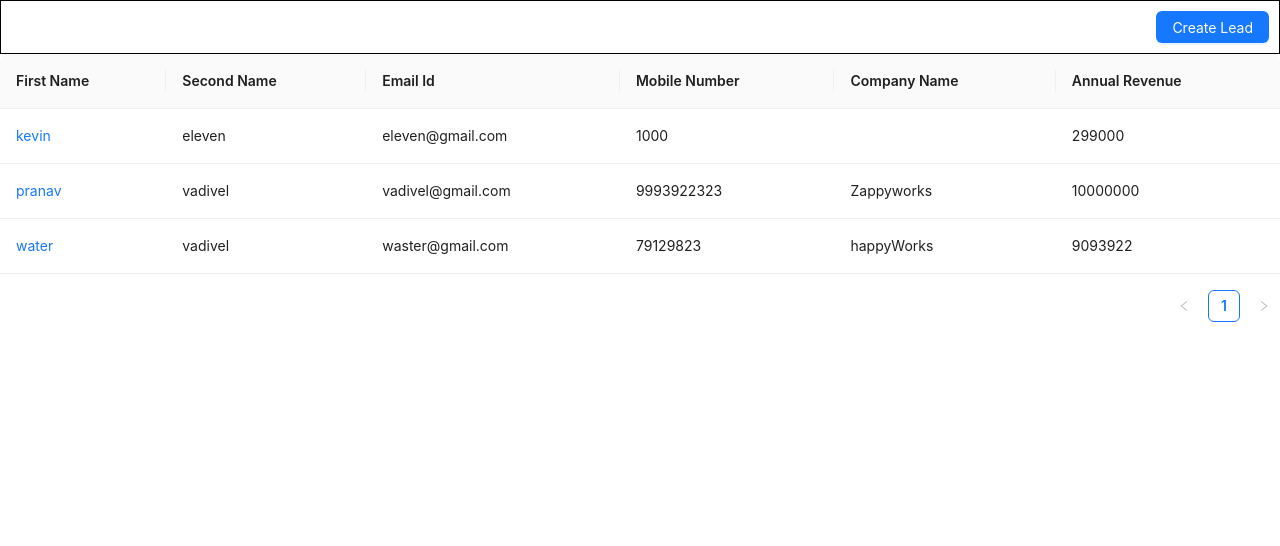
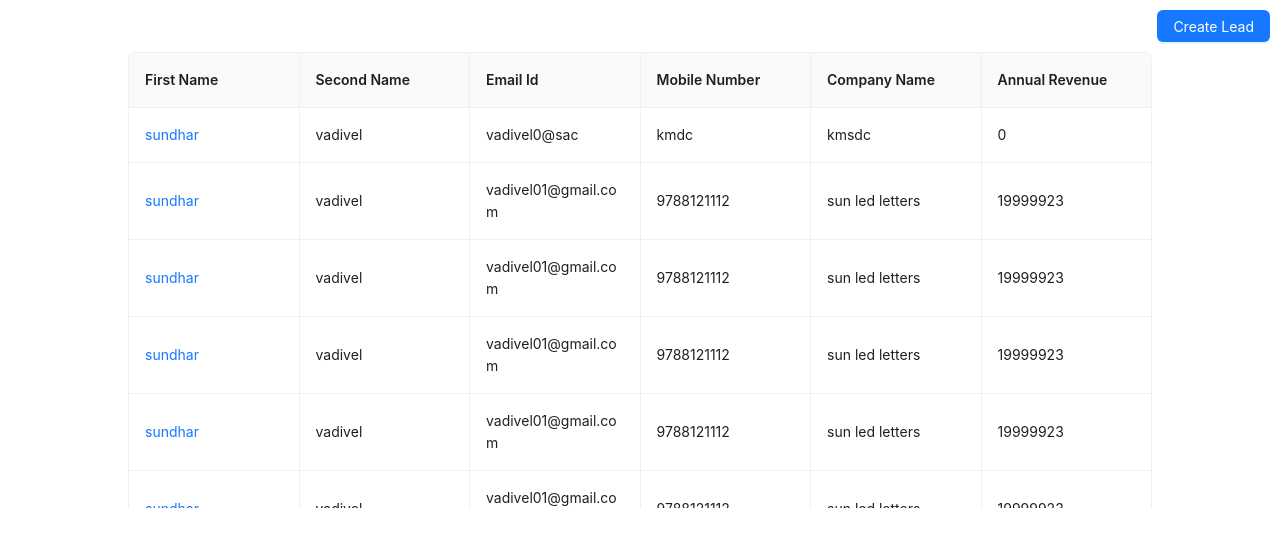
Before and after one commit to REOpranav/crm, a React (Create React App) app: page /leadboard in a window 1280 px wide. Shown: the top 546 px of the page. Built offline with nearby package versions, Linux system fonts and the light colour scheme; data requests are answered from the project's data file.

Commit message:
add css file for form and simple changes in laedboard

```diff
--- a/DB/db.json
+++ b/DB/db.json
@@ -1,30 +1,143 @@
 {
   "leads": [
     {
-      "id": "8bf9",
-      "firstname": "kevin",
-      "lastname": "eleven",
-      "email": "eleven@gmail.com",
-      "mobile": "1000",
-      "annualrevenue": "299000"
+      "id": "8526",
+      "firstname": "sundhar",
+      "lastname": "vadivel",
+      "email": "vadivel0@sac",
+      "mobile": "kmdc",
+      "companyName": "kmsdc",
+      "annualrevenue": ""
     },
     {
-      "id": "7d3f",
-      "firstname": "pranav",
+      "id": "ea55",
+      "firstname": "sundhar",
       "lastname": "vadivel",
-      "email": "vadivel@gmail.com",
-      "mobile": "9993922323",
-      "companyName": "Zappyworks",
-      "annualrevenue": "10000000"
+      "email": "vadivel01@gmail.com",
+      "mobile": "9788121112",
+      "companyName": "sun led letters",
+      "annualrevenue": "19999923"
     },
     {
-      "id": "67b5",
-      "firstname": "water",
+      "id": "ea55",
+      "firstname": "sundhar",
       "lastname": "vadivel",
-      "email": "waster@gmail.com",
-      "mobile": "79129823",
-      "companyName": "happyWorks",
-      "annualrevenue": "9093922"
+      "email": "vadivel01@gmail.com",
+      "mobile": "9788121112",
+      "companyName": "sun led letters",
+      "annualrevenue": "19999923"
+    },{
+      "id": "ea55",
+      "firstname": "sundhar",
+      "lastname": "vadivel",
+      "email": "vadivel01@gmail.com",
+      "mobile": "9788121112",
+      "companyName": "sun led letters",
+      "annualrevenue": "19999923"
+    },{
+      "id": "ea55",
+      "firstname": "sundhar",
+      "lastname": "vadivel",
+      "email": "vadivel01@gmail.com",
+      "mobile": "9788121112",
+      "companyName": "sun led letters",
+      "annualrevenue": "19999923"
+    },{
+      "id": "ea55",
+      "firstname": "sundhar",
+      "lastname": "vadivel",
+      "email": "vadivel01@gmail.com",
+      "mobile": "9788121112",
+      "companyName": "sun led letters",
+      "annualrevenue": "19999923"
+    },{
+      "id": "ea55",
+      "firstname": "sundhar",
+      "lastname": "vadivel",
+      "email": "vadivel01@gmail.com",
+      "mobile": "9788121112",
+      "companyName": "sun led letters",
+      "annualrevenue": "19999923"
+    },{
+      "id": "ea55",
+      "firstname": "sundhar",
+      "lastname": "vadivel",
+      "email": "vadivel01@gmail.com",
+      "mobile": "9788121112",
+      "companyName": "sun led letters",
+      "annualrevenue": "19999923"
+    },{
+      "id": "ea55",
+      "firstname": "sundhar",
+      "lastname": "vadivel",
+      "email": "vadivel01@gmail.com",
+      "mobile": "9788121112",
+      "companyName": "sun led letters",
+      "annualrevenue": "19999923"
+    },{
+      "id": "ea55",
+      "firstname": "sundhar",
+      "lastname": "vadivel",
+      "email": "vadivel01@gmail.com",
+      "mobile": "9788121112",
+      "companyName": "sun led letters",
+      "annualrevenue": "19999923"
+    },{
+      "id": "ea55",
+      "firstname": "sundhar",
+      "lastname": "vadivel",
+      "email": "vadivel01@gmail.com",
+      "mobile": "9788121112",
+      "companyName": "sun led letters",
+      "annualrevenue": "19999923"
+    },{
+      "id": "ea55",
+      "firstname": "sundhar",
+      "lastname": "vadivel",
+      "email": "vadivel01@gmail.com",
+      "mobile": "9788121112",
+      "companyName": "sun led letters",
+      "annualrevenue": "19999923"
+    },{
+      "id": "ea55",
+      "firstname": "sundhar",
+      "lastname": "vadivel",
+      "email": "vadivel01@gmail.com",
+      "mobile": "9788121112",
+      "companyName": "sun led letters",
+      "annualrevenue": "19999923"
+    },{
+      "id": "ea55",
+      "firstname": "sundhar",
+      "lastname": "vadivel",
+      "email": "vadivel01@gmail.com",
+      "mobile": "9788121112",
+      "companyName": "sun led letters",
+      "annualrevenue": "19999923"
+    },{
+      "id": "ea55",
+      "firstname": "sundhar",
+      "lastname": "vadivel",
+      "email": "vadivel01@gmail.com",
+      "mobile": "9788121112",
+      "companyName": "sun led letters",
+      "annualrevenue": "19999923"
+    },{
+      "id": "ea55",
+      "firstname": "sundhar",
+      "lastname": "vadivel",
+      "email": "vadivel01@gmail.com",
+      "mobile": "9788121112",
+      "companyName": "sun led letters",
+      "annualrevenue": "19999923"
+    },{
+      "id": "ea55",
+      "firstname": "sundhar",
+      "lastname": "vadivel",
+      "email": "vadivel01@gmail.com",
+      "mobile": "9788121112",
+      "companyName": "sun led letters",
+      "annualrevenue": "19999923"
     }
   ]
 }
--- a/src/FormPage.jsx
+++ b/src/FormPage.jsx
@@ -3,15 +3,16 @@ import {Row , Form ,Input,message ,InputNumber ,Button , Flex} from 'antd'
 import { useState } from 'react'
 import axios from 'axios'
 import { useNavigate } from 'react-router-dom'
+import './Formpage.css'
+
+ // this is message ele from antd
+  function messageSuccess(){
+    message.success('Sucessfully created a Lead')
+  }
 
 const FormPage = () => {
-  const navigation = useNavigate()
 
-  //this is for navigation
-  function navigate() {
-      navigation('/leadboard')
-    }
-
+  const navigation = useNavigate() //this is for navigation
   const [formData,setFormData] = useState({
       firstname : '',
       lastname:'',
@@ -21,6 +22,7 @@ const FormPage = () => {
       annualrevenue: ''
   })
 
+  // this is handle chanhge function
   const handleChange = (e)=>{
        const {name,value} = e.target
        setFormData((prevData) => ({
@@ -29,6 +31,7 @@ const FormPage = () => {
       }));
   }
 
+  //this function for get data from form and make post request
   const onFinish = (e)=>{
     e.preventDefault()
         axios.post('http://localhost:3000/leads',formData)
@@ -47,33 +50,63 @@ const FormPage = () => {
           }
       })
 
-  // this is message ele from antd
-  function messageSuccess(){
-     message.success('Sucessfully created a Lead')
-    }
-
         setTimeout(()=>{
             navigate()
         },1 * 900)
 }
 
-  // this for cancelling form
+  // this for navigation
+    function navigate() {
+      navigation('/leadboard')
+    }
+
+  // This for cancelling form
     function cancelForm() {
       navigate('/leadBoard')
     }
 
+  // validation Form
+  function validation(leadFormValues) {
+    let errorvalues = {}
+    if (!leadFormValues.firstname.trim()) {
+        errorvalues.firstname = 'First Name is Required'
+    }
+
+    if (!leadFormValues.lastname.trim()) {
+        errorvalues.lastname = 'Last Name is Required'
+    }
+
+    if (!leadFormValues.email.trim()) {
+        errorvalues.email = 'Email Id is Required'
+    }
+
+    if (!leadFormValues.mobile.trim()) {
+        errorvalues.mobile = 'Mobile Number is Required'
+    }
+    return errorvalues
+  }
+
+  //checking tthe form fileds are filled or not
+  function checkForSubmitting(event) {
+    let checkHavingErrorInInputField = Object.keys(validation(formData)).length == 0 // if it was greater than 0 that mean not fill the manditory field
+    if (checkHavingErrorInInputField) {
+       onFinish(event)
+     }else{
+       message.error('Fill the Manditory Form Fields')
+     }
+  }
+
   return (
   <div>
-
-    <Row justify={'end'}>
+    <Row justify={'end'} style={{padding:'10px'}}>
       <Flex gap="small">
-        <Button type='primary'  onClick={onFinish} >Submit</Button>
         <Button type='primary' danger onClick={cancelForm}>Cancel</Button>
+        <Button type='primary' onClick={checkForSubmitting} >Submit</Button>
       </Flex>
     </Row>
 
     <Row>
-         <form onSubmit={onFinish}>
+         <form onSubmit={checkForSubmitting}>
             <p>
                 <label for="firstname"></label>
                 <input type="text" name="firstname" id="firstname" placeholder="First Name" value={formData.firstname} onChange={handleChange} /> <br />
@@ -82,32 +115,32 @@ const FormPage = () => {
 
             <p>
                 <label for="lastname"></label>
-                <input type="text" name="lastname" id="lastname" placeholder="Last Name" value={formData.lastname} onChange={handleChange}  /> <br />
+                <input type="text" name="lastname" id="lastname" placeholder="Last Name" value={formData.lastname} onChange={handleChange} /> <br />
                 <span></span>
             </p>
 
             <p>
                 <label for="email"></label>
-                <input type="email" name="email" id="email" placeholder="Email" value={formData.email} onChange={handleChange} /> <br />
+                <input type="email" name="email" id="email" placeholder="Email" value={formData.email} onChange={handleChange}/> <br />
                 <span></span>
             </p>
 
             <p>
                 <label for="mobile"></label>
-                <input type="tel" name="mobile" id="mobile" placeholder="Mobile Number" value={formData.mobile} onChange={handleChange} /> <br />
+                <input type="tel" name="mobile" id="mobile" placeholder="Mobile Number" minLength={10} maxLength={10} value={formData.mobile} onChange={handleChange} /> <br />
                 <span></span>
             </p>
 
             <p>
                 <label for="companyName"></label>
-                <input type="text" name="companyName" id="companyName" placeholder="company Name" value={formData.companyName} onChange={handleChange} /> <br />
+                <input type="text" name="companyName" id="companyName" placeholder="company Name" value={formData.companyName} onChange={handleChange}/> <br />
                 <span></span>
             </p>
 
 
             <p>
                 <label for="annualrevenue"></label>
-                <input type="number" name="annualrevenue" id="annualrevenue" placeholder="Annual Revenue" value={formData.annualrevenue} onChange={handleChange} /> <br />
+                <input type="number" name="annualrevenue" id="annualrevenue" placeholder="Annual Revenue" value={formData.annualrevenue} onChange={handleChange}/> <br />
                 <span></span>
             </p>
          </form>
--- /dev/null
+++ b/src/Formpage.css
@@ -0,0 +1,45 @@
+/* formStyles.css */
+
+form {
+    min-width:50%;
+    margin: 0 auto;
+    padding: 20px;
+    background-color: #fff;
+    border-radius: 8px;
+    box-shadow: 0 2px 5px rgba(0, 0, 0, 0.1);
+  }
+
+  p {
+    margin: 0 0 15px;
+  }
+
+  label {
+    display: block;
+    margin-bottom: 5px;
+    font-weight: bold;
+    color: #333;
+  }
+
+  input[type="text"],
+  input[type="email"],
+  input[type="tel"],
+  input[type="number"] {
+    width: 100%;
+    padding: 8px;
+    border: 1px solid #ddd;
+    border-radius: 4px;
+    box-sizing: border-box;
+  }
+
+  input[type="text"]:focus,
+  input[type="email"]:focus,
+  input[type="tel"]:focus,
+  input[type="number"]:focus {
+    border-color: #007bff;
+    outline: none;
+  }
+
+  .error {
+    color: #ff0000;
+    font-size: 14px;
+  }
--- a/src/LeadBoard.jsx
+++ b/src/LeadBoard.jsx
@@ -84,16 +84,18 @@ const LeadBoard = () => {
             dataIndex: 'annualRevenue',
             key: 'annualRevenue',
           },
+
+
         ]
 
   return (
     <div>
-          <Row justify={'end'} style={{border:'1px solid black',padding:'10px'}}>
+          <Row justify={'end'} style={{padding:'10px'}}>
                 <Button type='primary' onClick={formNavigate}>Create Lead</Button>
           </Row>
 
-          <Row>
-             <Table columns={column} dataSource={data} style={{width : '100%'}}/>
+          <Row justify={'center'}>
+             <Table columns={column} dataSource={data} style={{width : '80%'}} pagination={false} bordered scroll={{y: 400 }}/>
           </Row>
 
 
```
Also changed, not shown: 1 other file (tests, documents, lock files or other folders). Lines whose indentation alone changed are shown as unchanged.
